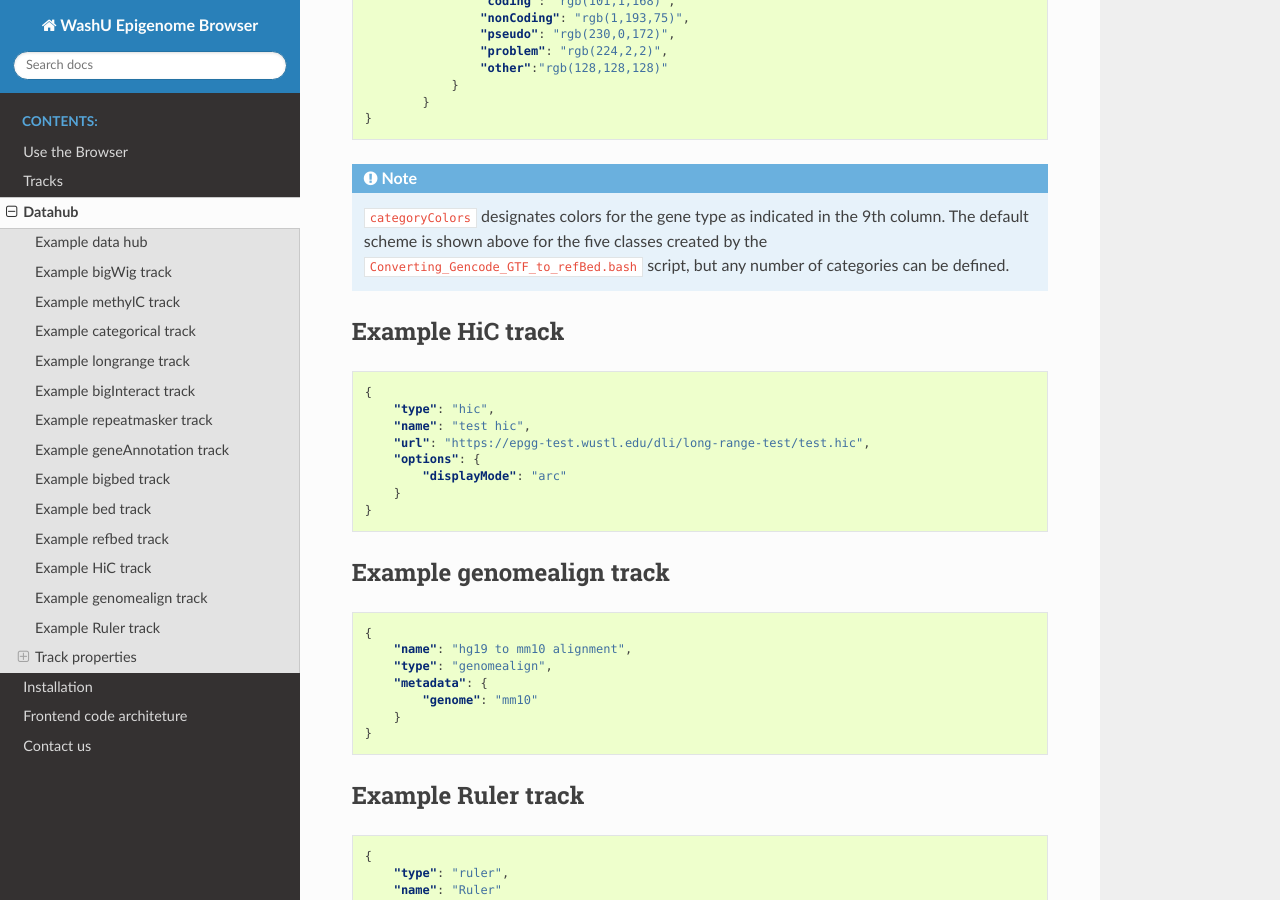
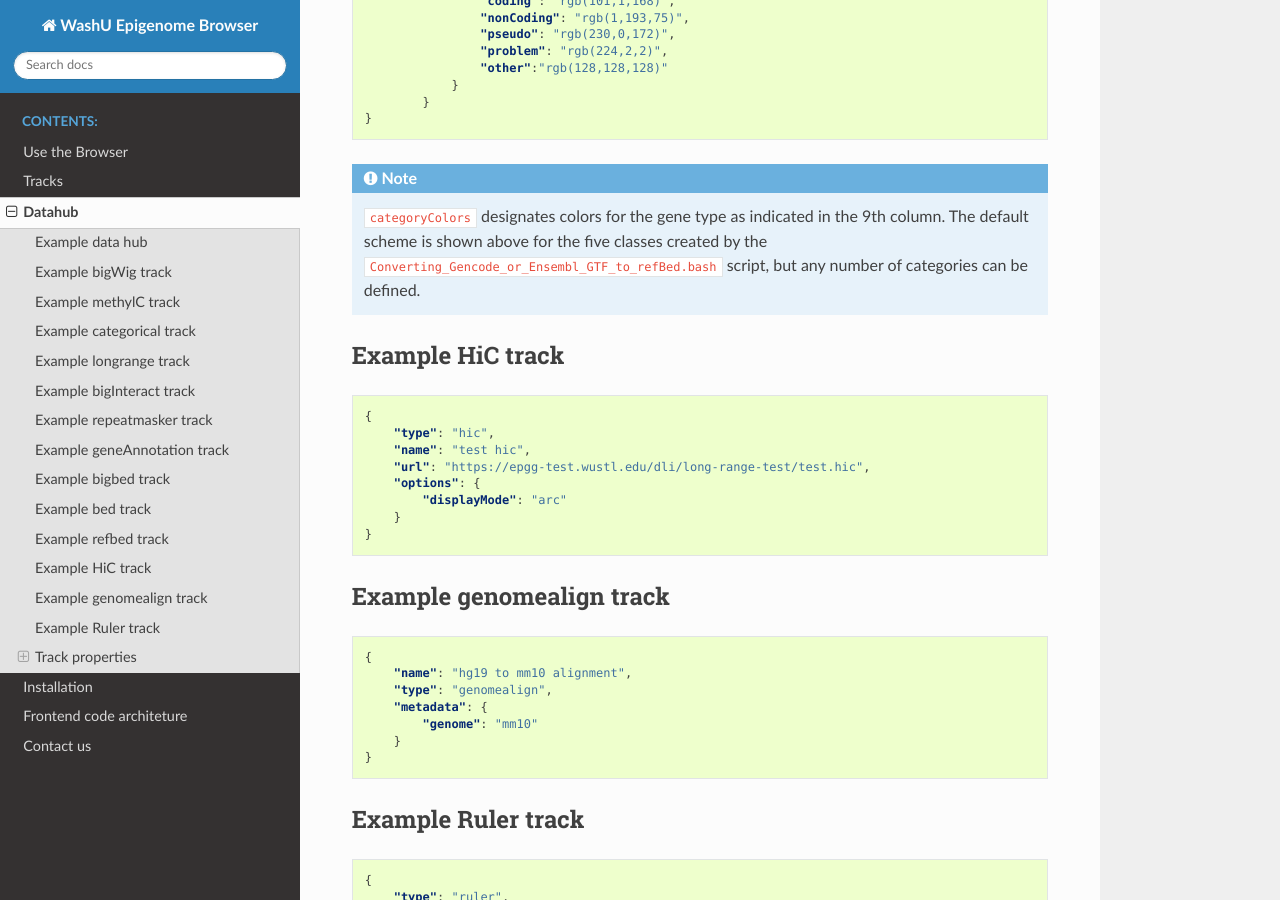
Before and after one commit to lidaof/eg-docs, a Sphinx documentation site: the page built from docs/datahub.rst, in a window 1280 px wide and 900 px high, scrolled down 3766 px. Built offline with Sphinx 7.4.7 and the Read the Docs theme 2.0.0, drawn with Linux system fonts in a browser that asks for light colours.

Commit message:
Update datahub.rst

```diff
--- a/docs/datahub.rst
+++ b/docs/datahub.rst
@@ -218,7 +218,9 @@ Example refbed track
             }
     }
 
-.. note:: ``categoryColors`` designates colors for the gene type as indicated in the 9th column. The default scheme is shown above for the five classes created by the ``Converting_Gencode_GTF_to_refBed.bash`` script, but any number of categories can be defined.
+.. note:: ``categoryColors`` designates colors for the gene type as indicated in the 9th column. The default scheme is shown above for
+          the five classes created by the ``Converting_Gencode_or_Ensembl_GTF_to_refBed.bash`` script, but any number of categories can
+          be defined.
 
 Example HiC track
 -----------------
```
